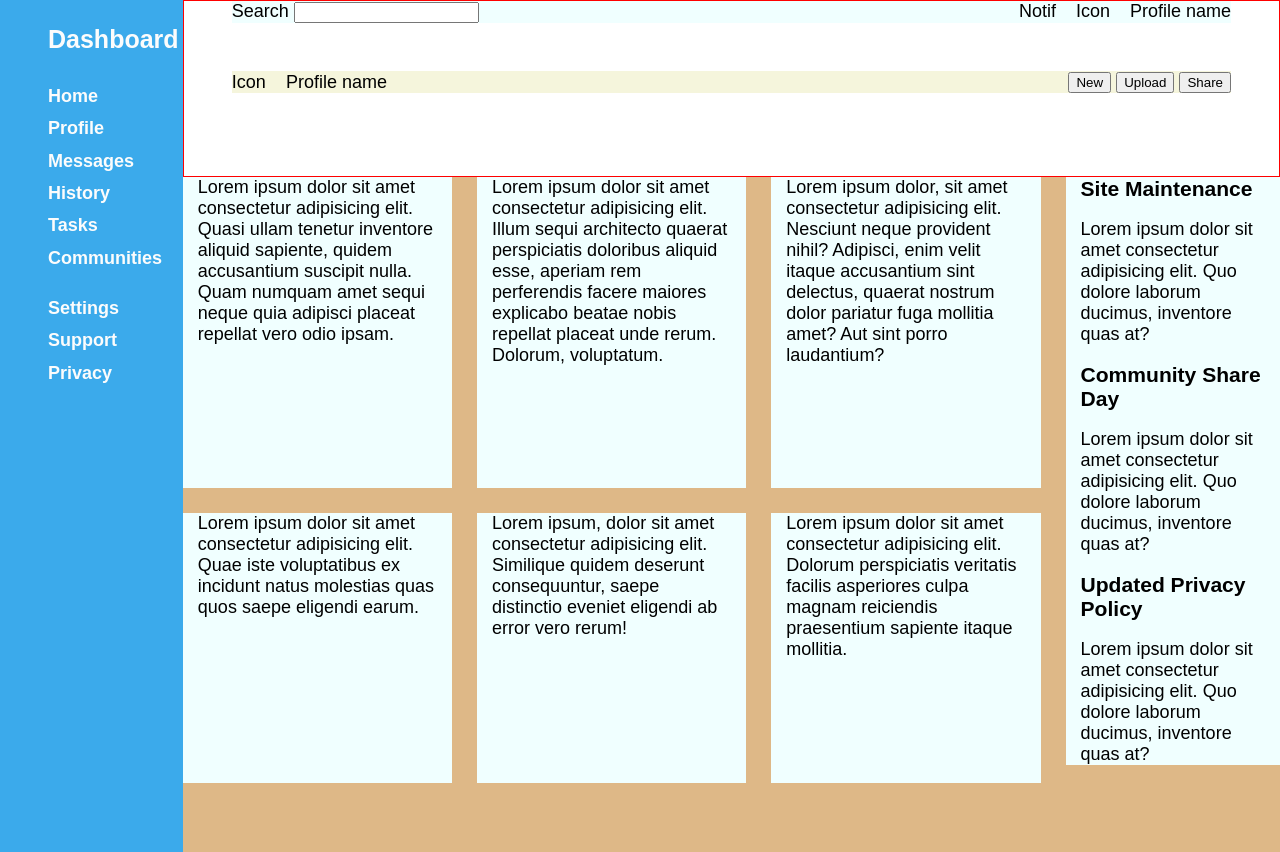
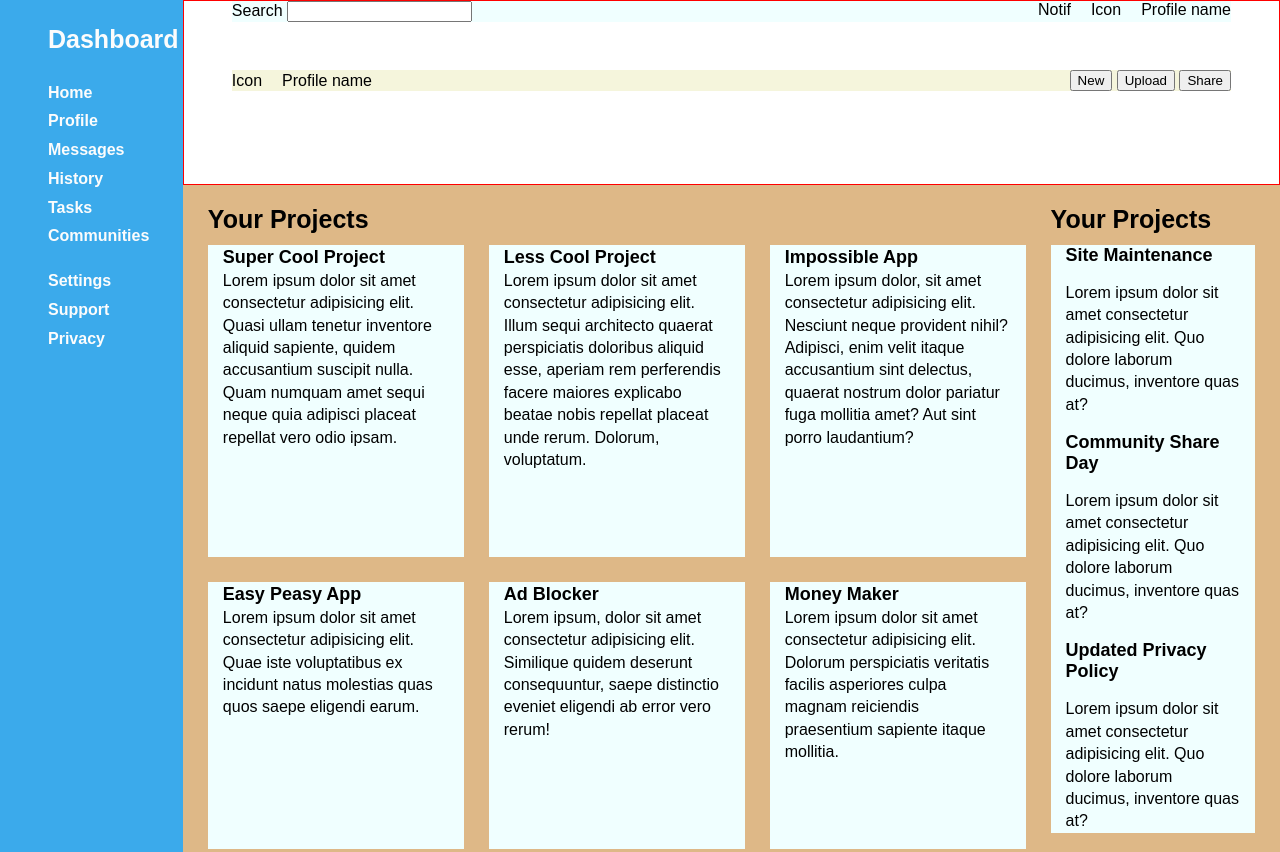
Before and after one commit to ItsWakana/Admin-dashboard, a plain HTML site: page index.html in a window 1280 px wide. Shown: the top 852 px of the page. Drawn offline with Linux system fonts and the light colour scheme.

Commit message:
add heading using absolute position

```diff
--- a/index.html
+++ b/index.html
@@ -54,14 +54,16 @@
 
         <section class="content">
             <div class="projects">
-                <article class="box">Lorem ipsum dolor sit amet consectetur adipisicing elit. Quasi ullam tenetur inventore aliquid sapiente, quidem accusantium suscipit nulla. Quam numquam amet sequi neque quia adipisci placeat repellat vero odio ipsam.</article>
-                <article class="box">Lorem ipsum dolor sit amet consectetur adipisicing elit. Illum sequi architecto quaerat perspiciatis doloribus aliquid esse, aperiam rem perferendis facere maiores explicabo beatae nobis repellat placeat unde rerum. Dolorum, voluptatum.</article>
-                <article class="box">Lorem ipsum dolor, sit amet consectetur adipisicing elit. Nesciunt neque provident nihil? Adipisci, enim velit itaque accusantium sint delectus, quaerat nostrum dolor pariatur fuga mollitia amet? Aut sint porro laudantium?</article>
-                <article class="box">Lorem ipsum dolor sit amet consectetur adipisicing elit. Quae iste voluptatibus ex incidunt natus molestias quas quos saepe eligendi earum.</article>
-                <article class="box">Lorem ipsum, dolor sit amet consectetur adipisicing elit. Similique quidem deserunt consequuntur, saepe distinctio eveniet eligendi ab error vero rerum!</article>
-                <article class="box">Lorem ipsum dolor sit amet consectetur adipisicing elit. Dolorum perspiciatis veritatis facilis asperiores culpa magnam reiciendis praesentium sapiente itaque mollitia.</article>
+                <h1 class="heading">Your Projects</h1>
+                <article class="box"><h3>Super Cool Project</h3>Lorem ipsum dolor sit amet consectetur adipisicing elit. Quasi ullam tenetur inventore aliquid sapiente, quidem accusantium suscipit nulla. Quam numquam amet sequi neque quia adipisci placeat repellat vero odio ipsam.</article>
+                <article class="box"><h3>Less Cool Project</h3>Lorem ipsum dolor sit amet consectetur adipisicing elit. Illum sequi architecto quaerat perspiciatis doloribus aliquid esse, aperiam rem perferendis facere maiores explicabo beatae nobis repellat placeat unde rerum. Dolorum, voluptatum.</article>
+                <article class="box"><h3>Impossible App</h3>Lorem ipsum dolor, sit amet consectetur adipisicing elit. Nesciunt neque provident nihil? Adipisci, enim velit itaque accusantium sint delectus, quaerat nostrum dolor pariatur fuga mollitia amet? Aut sint porro laudantium?</article>
+                <article class="box"><h3>Easy Peasy App</h3>Lorem ipsum dolor sit amet consectetur adipisicing elit. Quae iste voluptatibus ex incidunt natus molestias quas quos saepe eligendi earum.</article>
+                <article class="box"><h3>Ad Blocker</h3>Lorem ipsum, dolor sit amet consectetur adipisicing elit. Similique quidem deserunt consequuntur, saepe distinctio eveniet eligendi ab error vero rerum!</article>
+                <article class="box"><h3>Money Maker</h3>Lorem ipsum dolor sit amet consectetur adipisicing elit. Dolorum perspiciatis veritatis facilis asperiores culpa magnam reiciendis praesentium sapiente itaque mollitia.</article>
             </div>
             <div class="announcements">
+                <h1 class="heading">Your Projects</h1>
                 <div class="right-side-box">
                     <h3>Site Maintenance</h3>
                     <p>Lorem ipsum dolor sit amet consectetur adipisicing elit. Quo dolore laborum ducimus, inventore quas at?</p>
--- a/style.css
+++ b/style.css
@@ -1,6 +1,6 @@
 :root {
     --main-body-clr: rgb(59, 170, 235);
-    --main-font-size: 18px;
+    --main-font-size: 16px;
     --sidebar-font-clr: rgb(252, 252, 252);
 }
 
@@ -18,8 +18,13 @@ h2 {
 
 h3 {
     margin: 0;
+    font-size: 18px;
 }
 
+.box,
+p {
+    line-height: 1.4;
+}
 .container {
     display: grid;
     grid-template-columns: 1fr 6fr;
@@ -73,12 +78,14 @@ h3 {
 }
 
 .content {
+    position: relative;
     background-color: burlywood;
     grid-column: 2;
     display: grid;
     grid-template-columns: 4fr 1fr;
     grid-template-rows: 1fr 1fr;
     gap: 25px;
+    padding: 60px 25px 0;
 }
 
 .projects {
@@ -98,3 +105,8 @@ h3 {
     padding: 0 15px;
 
 }
+
+h1.heading {
+    position: absolute;
+    top: 0;
+}
```
